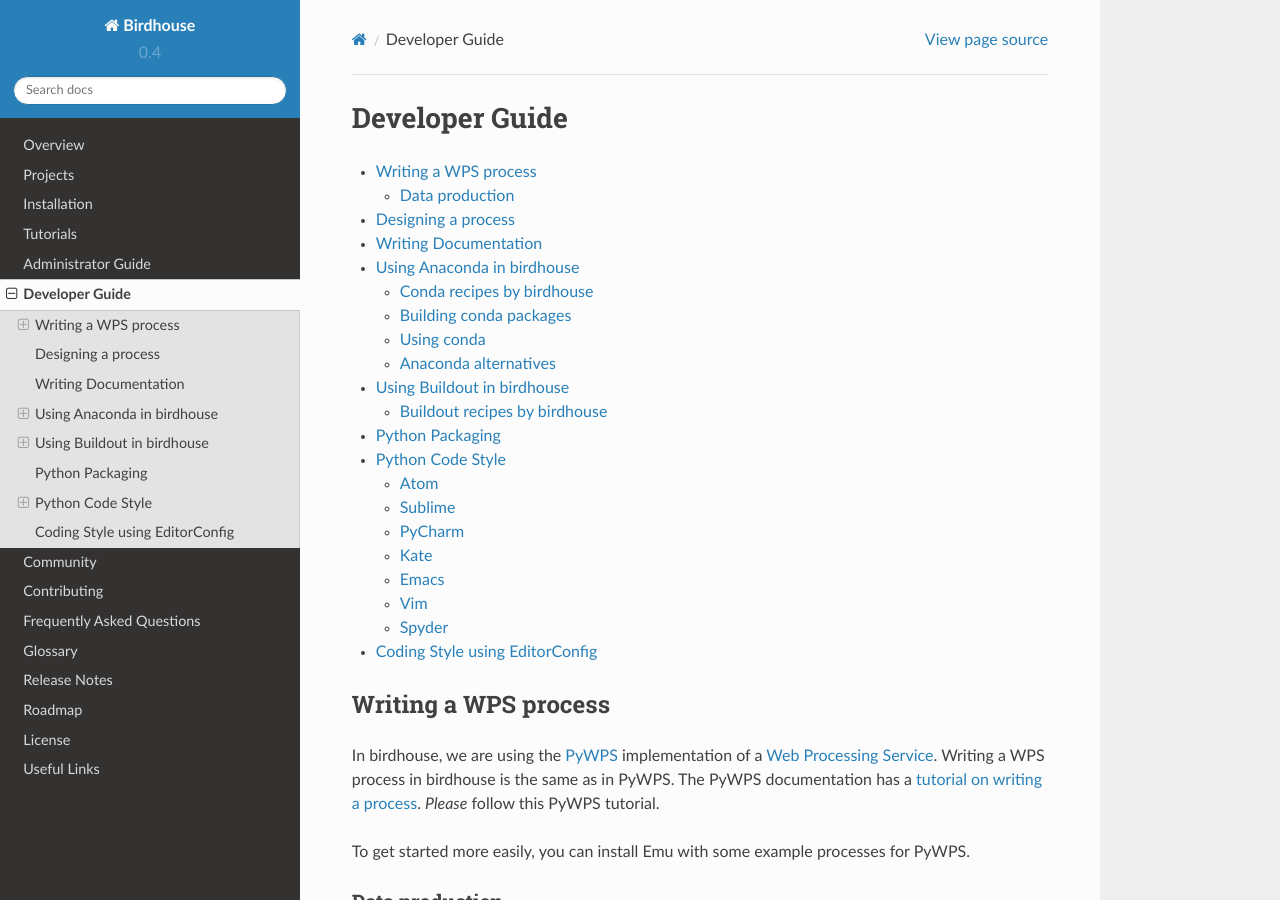
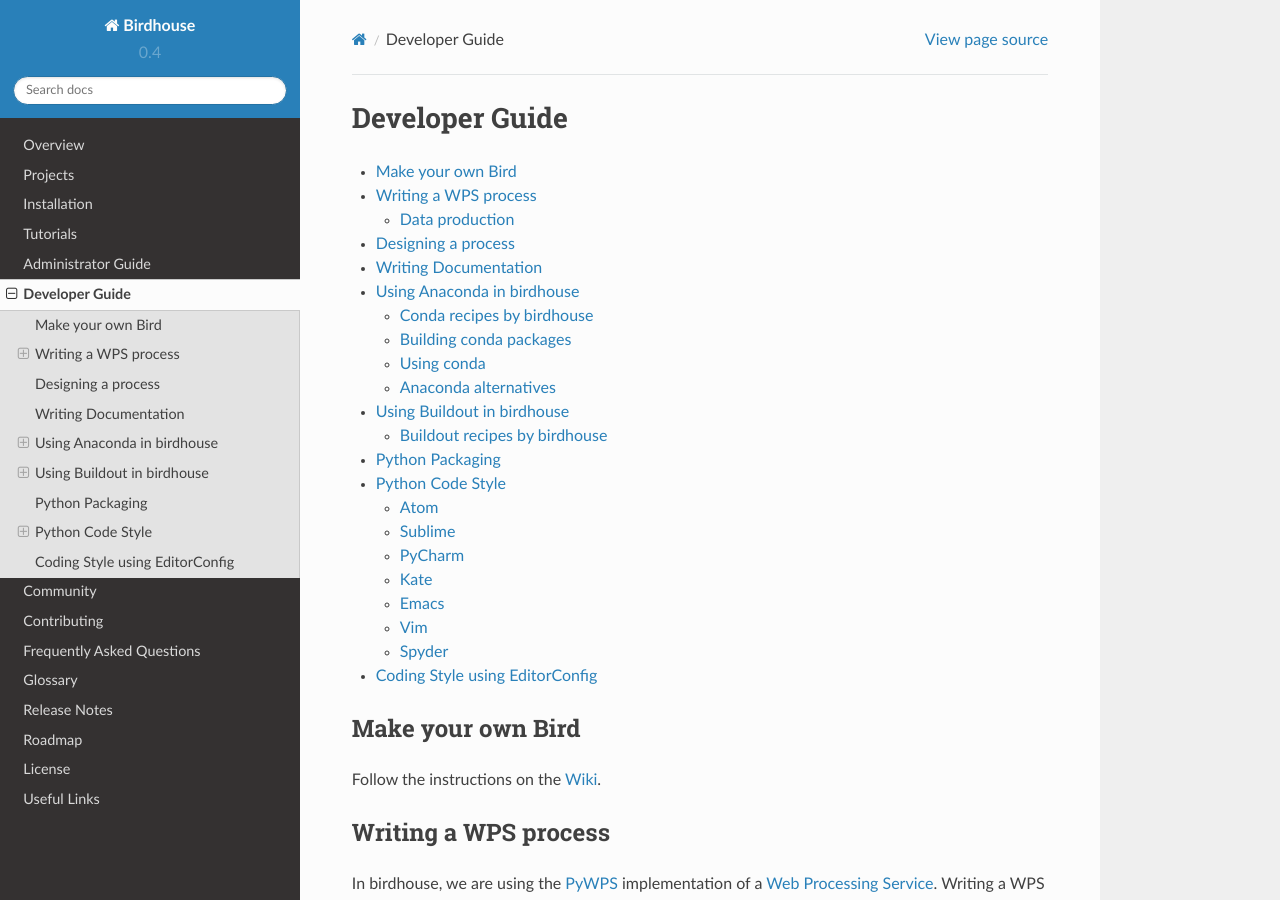
Before and after one commit to bird-house/birdhouse-docs, a Sphinx documentation site: the page built from docs/source/dev_guide.rst, in a window 1280 px wide and 900 px high. Built offline with Sphinx 7.4.7 and the Read the Docs theme 2.0.0, drawn with Linux system fonts in a browser that asks for light colours.

Commit message:
updated devguide

```diff
--- a/docs/source/dev_guide.rst
+++ b/docs/source/dev_guide.rst
@@ -7,6 +7,12 @@
     :local:
     :depth: 3
 
+
+Make your own Bird
+------------------
+
+Follow the instructions on the
+`Wiki <https://github.com/bird-house/bird-house.github.io/wiki/Make-Your-Own-Bird>`_.
 
 .. _writing_WPS_process:
 
```
